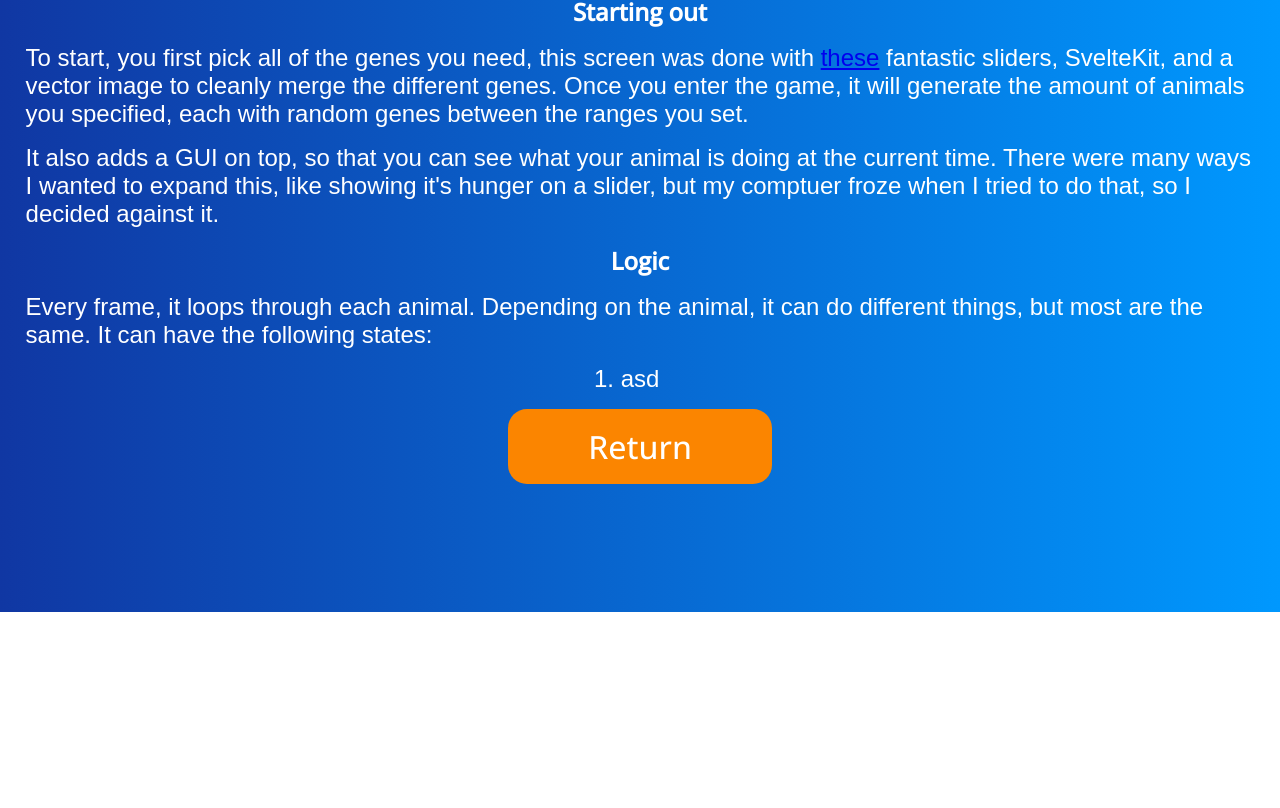
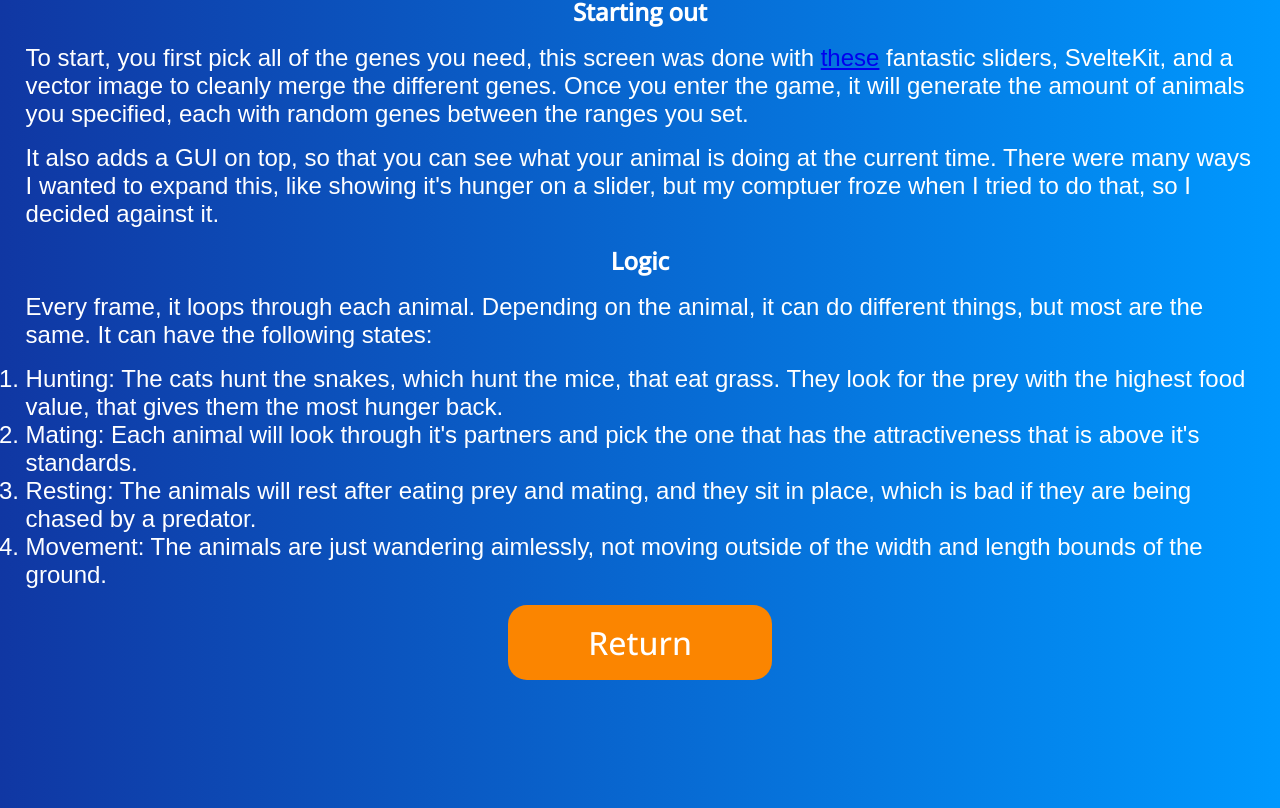
Before and after one commit to Jax-Hax/Natural-Selection, a SvelteKit app: page /howitworks in a window 1280 px wide. Shown: the part 707-1515 px from the top of the page. Before the commit the page ends 1319 px from the top, so only its background shows below. Built offline with nearby package versions, Linux system fonts and the light colour scheme; a web font is replaced by a local one.

Commit message:
finished how it was made screen

```diff
--- a/src/routes/howitworks/+page.svelte
+++ b/src/routes/howitworks/+page.svelte
@@ -15,7 +15,10 @@
 		<h2>Logic</h2>
 		<p>Every frame, it loops through each animal. Depending on the animal, it can do different things, but most are the same. It can have the following states:</p>
 		<ol>
-			<li>asd</li>
+			<li>Hunting: The cats hunt the snakes, which hunt the mice, that eat grass. They look for the prey with the highest food value, that gives them the most hunger back.</li>
+			<li>Mating: Each animal will look through it's partners and pick the one that has the attractiveness that is above it's standards.</li>
+			<li>Resting: The animals will rest after eating prey and mating, and they sit in place, which is bad if they are being chased by a predator.</li>
+			<li>Movement: The animals are just wandering aimlessly, not moving outside of the width and length bounds of the ground.</li>
 		</ol>
 		<a href="/"><button> Return </button></a>
 	</section>
```
